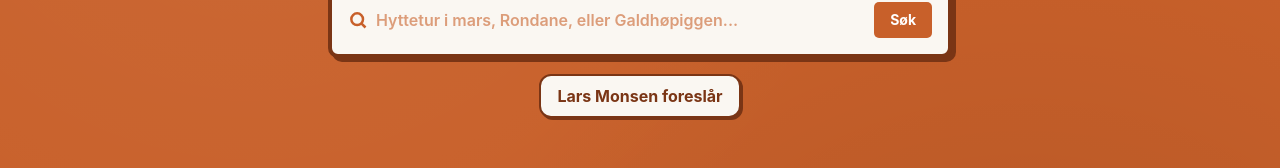
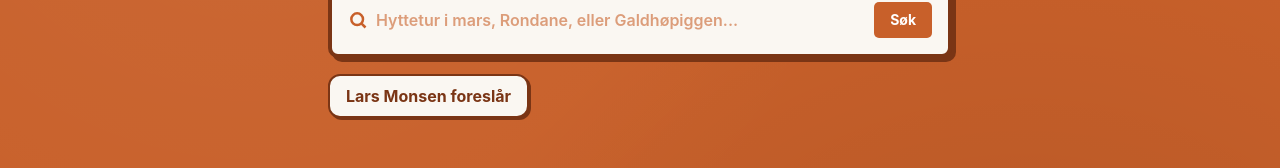
Before and after one commit to blankoslo/friluftslivkompis-gr7, a Next.js app: page / in a window 1280 px wide. Shown: the part 247-415 px from the top of the page. Built offline with nearby package versions, Linux system fonts and the light colour scheme; no server answers; the database is empty; a web font is replaced by a local one.

Commit message:
style(home): left-align Lars Monsen foreslår button
Co-Authored-By: Claude Sonnet 4.6 <noreply@anthropic.com>

```diff
--- a/src/app/page.tsx
+++ b/src/app/page.tsx
@@ -124,7 +124,7 @@ export default async function HomePage() {
             </button>
           </form>
 
-          <div className="flex flex-wrap justify-center gap-sm">
+          <div className="flex flex-wrap justify-start w-full gap-sm">
             <Link
               href="/lars-foreslar"
               className="inline-flex items-center justify-center px-md py-sm bg-bg text-flame-pressed border-2 border-flame-pressed rounded-pill font-bold shadow-[2px_2px_0_var(--brand-flame-pressed)] hover:translate-y-[1px] transition-transform"
```
